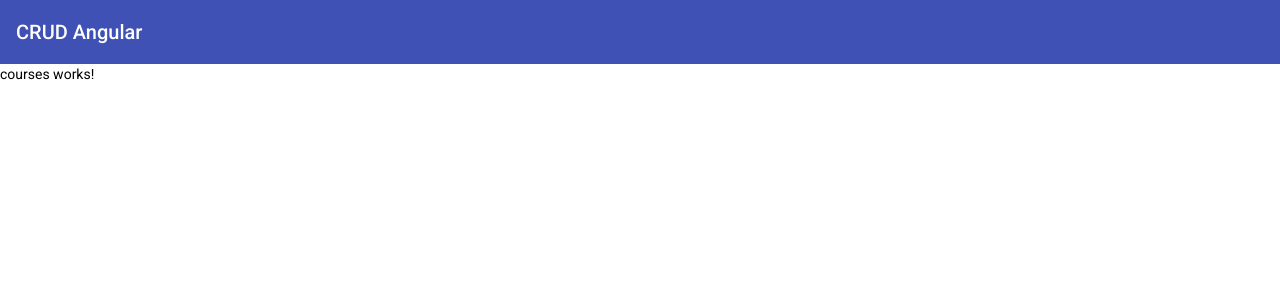
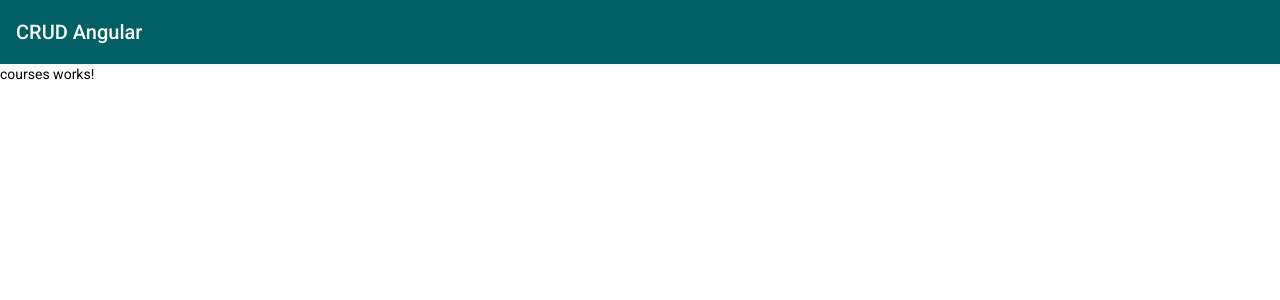
Before and after one commit to felipesntr/crud-angular, an Angular app: page /courses in a window 1280 px wide. Shown: the top 300 px of the page. Built offline with nearby package versions, Linux system fonts and the light colour scheme.

Commit message:
added custom theme colors.

```diff
--- a/src/styles.scss
+++ b/src/styles.scss
@@ -1,4 +1,13 @@
-/* You can add global styles to this file, and also import other style files */
+@import '@angular/material/theming';
+@include mat-core();
+
+$custom-app-primary: mat-palette($mat-cyan, 900);
+$custom-app-secondary: mat-palette($mat-indigo, A200, A400, 700);
+$custom-app-warn: mat-palette($mat-red);
+
+$custom-theme: mat-light-theme($custom-app-primary, $custom-app-secondary, $custom-app-warn);
+
+@include angular-material-theme($custom-theme);
 
 html, body { height: 100%; }
 body { margin: 0; font-family: Roboto, "Helvetica Neue", sans-serif; }
```
